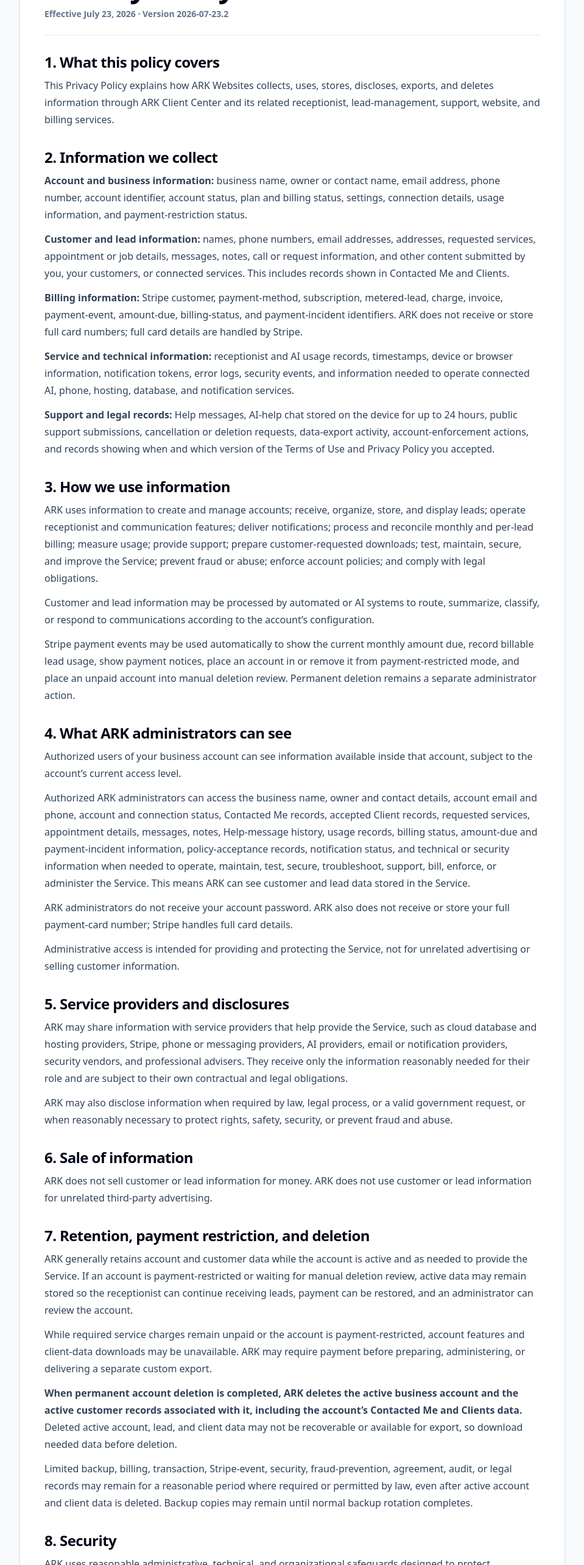
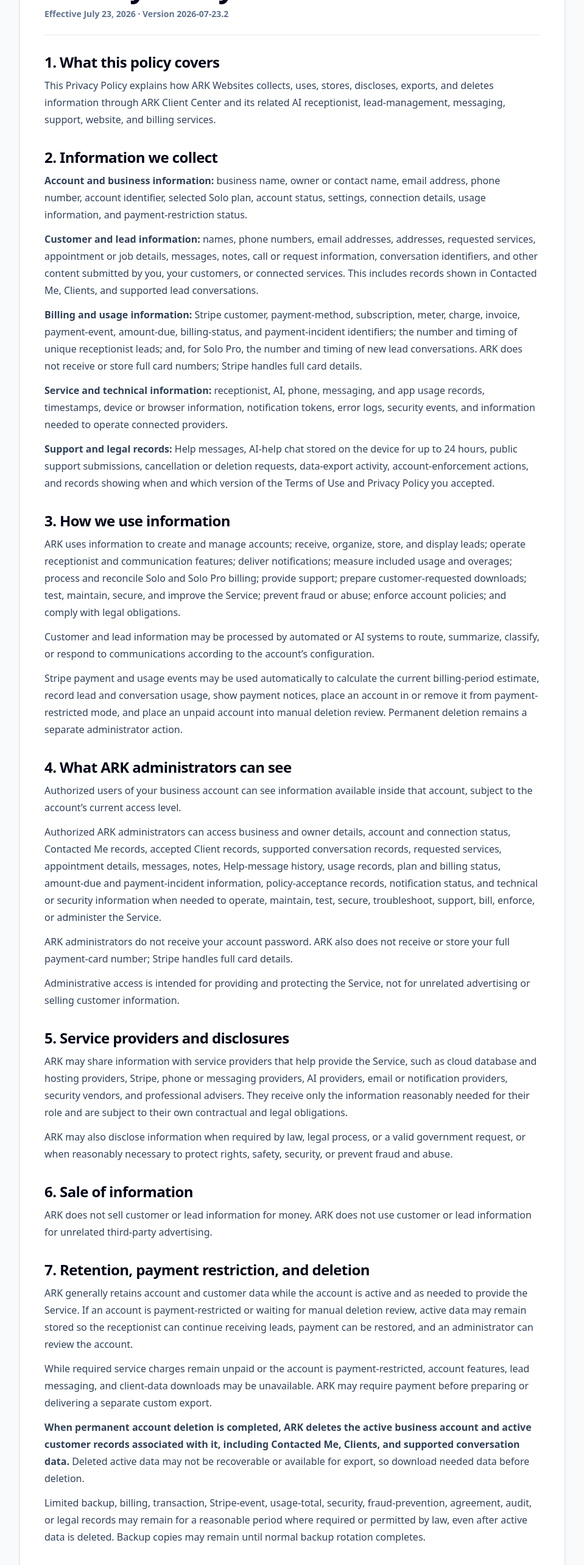
Before and after one commit to christensenandrew455-cell/ark-websites-ocm, a Next.js app: page /privacy in a window 1280 px wide. Shown: the part 160-2726 px from the top of the page at 61% size, without its empty margins (160-1119 px from the left). Built offline with nearby package versions, Linux system fonts and the light colour scheme; no server answers; what @capacitor/core would draw is missing.

Commit message:
Update privacy policy for Solo usage billing

```diff
--- a/app/privacy/page.js
+++ b/app/privacy/page.js
@@ -4,16 +4,16 @@
 const sections = [
   {
     title: "1. What this policy covers",
-    body: <p>This Privacy Policy explains how ARK Websites collects, uses, stores, discloses, exports, and deletes information through ARK Client Center and its related receptionist, lead-management, support, website, and billing services.</p>,
+    body: <p>This Privacy Policy explains how ARK Websites collects, uses, stores, discloses, exports, and deletes information through ARK Client Center and its related AI receptionist, lead-management, messaging, support, website, and billing services.</p>,
   },
   {
     title: "2. Information we collect",
     body: (
       <>
-        <p><strong>Account and business information:</strong> business name, owner or contact name, email address, phone number, account identifier, account status, plan and billing status, settings, connection details, usage information, and payment-restriction status.</p>
-        <p><strong>Customer and lead information:</strong> names, phone numbers, email addresses, addresses, requested services, appointment or job details, messages, notes, call or request information, and other content submitted by you, your customers, or connected services. This includes records shown in Contacted Me and Clients.</p>
-        <p><strong>Billing information:</strong> Stripe customer, payment-method, subscription, metered-lead, charge, invoice, payment-event, amount-due, billing-status, and payment-incident identifiers. ARK does not receive or store full card numbers; full card details are handled by Stripe.</p>
-        <p><strong>Service and technical information:</strong> receptionist and AI usage records, timestamps, device or browser information, notification tokens, error logs, security events, and information needed to operate connected AI, phone, hosting, database, and notification services.</p>
+        <p><strong>Account and business information:</strong> business name, owner or contact name, email address, phone number, account identifier, selected Solo plan, account status, settings, connection details, usage information, and payment-restriction status.</p>
+        <p><strong>Customer and lead information:</strong> names, phone numbers, email addresses, addresses, requested services, appointment or job details, messages, notes, call or request information, conversation identifiers, and other content submitted by you, your customers, or connected services. This includes records shown in Contacted Me, Clients, and supported lead conversations.</p>
+        <p><strong>Billing and usage information:</strong> Stripe customer, payment-method, subscription, meter, charge, invoice, payment-event, amount-due, billing-status, and payment-incident identifiers; the number and timing of unique receptionist leads; and, for Solo Pro, the number and timing of new lead conversations. ARK does not receive or store full card numbers; Stripe handles full card details.</p>
+        <p><strong>Service and technical information:</strong> receptionist, AI, phone, messaging, and app usage records, timestamps, device or browser information, notification tokens, error logs, security events, and information needed to operate connected providers.</p>
         <p><strong>Support and legal records:</strong> Help messages, AI-help chat stored on the device for up to 24 hours, public support submissions, cancellation or deletion requests, data-export activity, account-enforcement actions, and records showing when and which version of the Terms of Use and Privacy Policy you accepted.</p>
       </>
     ),
@@ -22,9 +22,9 @@
     title: "3. How we use information",
     body: (
       <>
-        <p>ARK uses information to create and manage accounts; receive, organize, store, and display leads; operate receptionist and communication features; deliver notifications; process and reconcile monthly and per-lead billing; measure usage; provide support; prepare customer-requested downloads; test, maintain, secure, and improve the Service; prevent fraud or abuse; enforce account policies; and comply with legal obligations.</p>
+        <p>ARK uses information to create and manage accounts; receive, organize, store, and display leads; operate receptionist and communication features; deliver notifications; measure included usage and overages; process and reconcile Solo and Solo Pro billing; provide support; prepare customer-requested downloads; test, maintain, secure, and improve the Service; prevent fraud or abuse; enforce account policies; and comply with legal obligations.</p>
         <p>Customer and lead information may be processed by automated or AI systems to route, summarize, classify, or respond to communications according to the account’s configuration.</p>
-        <p>Stripe payment events may be used automatically to show the current monthly amount due, record billable lead usage, show payment notices, place an account in or remove it from payment-restricted mode, and place an unpaid account into manual deletion review. Permanent deletion remains a separate administrator action.</p>
+        <p>Stripe payment and usage events may be used automatically to calculate the current billing-period estimate, record lead and conversation usage, show payment notices, place an account in or remove it from payment-restricted mode, and place an unpaid account into manual deletion review. Permanent deletion remains a separate administrator action.</p>
       </>
     ),
   },
@@ -33,7 +33,7 @@
     body: (
       <>
         <p>Authorized users of your business account can see information available inside that account, subject to the account’s current access level.</p>
-        <p>Authorized ARK administrators can access the business name, owner and contact details, account email and phone, account and connection status, Contacted Me records, accepted Client records, requested services, appointment details, messages, notes, Help-message history, usage records, billing status, amount-due and payment-incident information, policy-acceptance records, notification status, and technical or security information when needed to operate, maintain, test, secure, troubleshoot, support, bill, enforce, or administer the Service. This means ARK can see customer and lead data stored in the Service.</p>
+        <p>Authorized ARK administrators can access business and owner details, account and connection status, Contacted Me records, accepted Client records, supported conversation records, requested services, appointment details, messages, notes, Help-message history, usage records, plan and billing status, amount-due and payment-incident information, policy-acceptance records, notification status, and technical or security information when needed to operate, maintain, test, secure, troubleshoot, support, bill, enforce, or administer the Service.</p>
         <p>ARK administrators do not receive your account password. ARK also does not receive or store your full payment-card number; Stripe handles full card details.</p>
         <p>Administrative access is intended for providing and protecting the Service, not for unrelated advertising or selling customer information.</p>
       </>
@@ -57,29 +57,29 @@
     body: (
       <>
         <p>ARK generally retains account and customer data while the account is active and as needed to provide the Service. If an account is payment-restricted or waiting for manual deletion review, active data may remain stored so the receptionist can continue receiving leads, payment can be restored, and an administrator can review the account.</p>
-        <p>While required service charges remain unpaid or the account is payment-restricted, account features and client-data downloads may be unavailable. ARK may require payment before preparing, administering, or delivering a separate custom export.</p>
-        <p><strong>When permanent account deletion is completed, ARK deletes the active business account and the active customer records associated with it, including the account’s Contacted Me and Clients data.</strong> Deleted active account, lead, and client data may not be recoverable or available for export, so download needed data before deletion.</p>
-        <p>Limited backup, billing, transaction, Stripe-event, security, fraud-prevention, agreement, audit, or legal records may remain for a reasonable period where required or permitted by law, even after active account and client data is deleted. Backup copies may remain until normal backup rotation completes.</p>
+        <p>While required service charges remain unpaid or the account is payment-restricted, account features, lead messaging, and client-data downloads may be unavailable. ARK may require payment before preparing or delivering a separate custom export.</p>
+        <p><strong>When permanent account deletion is completed, ARK deletes the active business account and active customer records associated with it, including Contacted Me, Clients, and supported conversation data.</strong> Deleted active data may not be recoverable or available for export, so download needed data before deletion.</p>
+        <p>Limited backup, billing, transaction, Stripe-event, usage-total, security, fraud-prevention, agreement, audit, or legal records may remain for a reasonable period where required or permitted by law, even after active data is deleted. Backup copies may remain until normal backup rotation completes.</p>
       </>
     ),
   },
   {
     title: "8. Security",
-    body: <p>ARK uses reasonable administrative, technical, and organizational safeguards designed to protect information. No internet, phone, cloud, or storage system can guarantee absolute security, so you should protect login credentials, limit account access, secure downloaded client-data files, and notify ARK promptly of suspected misuse.</p>,
+    body: <p>ARK uses reasonable administrative, technical, and organizational safeguards designed to protect information. No internet, phone, cloud, messaging, or storage system can guarantee absolute security, so you should protect login credentials, limit account access, secure downloaded files, and notify ARK promptly of suspected misuse.</p>,
   },
   {
     title: "9. Your choices and requests",
     body: (
       <>
         <p>While the account has full access, you may use Download Client Data in Settings to obtain a JSON copy of current Contacted Me records, accepted Clients, account details, and Help-message history. You may request access, correction, cancellation, or deletion through Settings, Help, and Send a Message.</p>
-        <p>ARK may need to verify identity and account authority before completing a request. During payment-restricted mode, the account may be limited to receiving and accepting leads; restore payment first to regain Settings, signed-in Help messages, and download features.</p>
-        <p>You may cancel the paid service according to the Terms of Use. Cancellation stops future service and billing according to the applicable billing period, while a separate immediate-deletion request asks ARK to remove the active account and active client data sooner.</p>
+        <p>ARK may need to verify identity and account authority before completing a request. During payment-restricted mode, restore payment first to regain Settings, signed-in Help messages, messaging, and download features.</p>
+        <p>You may cancel the paid service according to the Terms of Use. Cancellation stops future renewal according to the applicable billing period, while a separate immediate-deletion request asks ARK to remove active data sooner.</p>
       </>
     ),
   },
   {
     title: "10. Business responsibilities",
-    body: <p>Your business is responsible for providing any notices and obtaining any permissions or consents required for the customer, lead, call, message, recording, or other information you submit to or collect through the Service. Your business is also responsible for protecting any client-data file it downloads.</p>,
+    body: <p>Your business is responsible for providing any notices and obtaining any permissions or consents required for the customer, lead, call, text message, conversation, recording, or other information you submit to or collect through the Service. Your business is also responsible for protecting any client-data file it downloads.</p>,
   },
   {
     title: "11. Children",
@@ -89,8 +89,8 @@
     title: "12. Policy updates and contact",
     body: (
       <>
-        <p>ARK may update this Privacy Policy as the Service, providers, or legal requirements change. The version and effective date appear at the top of this page. ARK may request renewed acceptance when a material change requires it.</p>
-        <p>Use Settings, Help, and Send a Message for account-specific privacy, access, correction, cancellation, or deletion requests. The public <Link href="/support" className="font-black underline">Support page</Link> is available for login trouble, App Store questions, and general privacy questions.</p>
+        <p>ARK may update this Privacy Policy as the Service, pricing, providers, or legal requirements change. The version and effective date appear at the top of this page. ARK may request renewed acceptance when a material change requires it.</p>
+        <p>Use Settings, Help, and Send a Message for account-specific privacy, access, correction, cancellation, or deletion requests. The public <Link href="/support" className="font-black underline">Support page</Link> is available when you cannot access the signed-in app.</p>
       </>
     ),
   },
```
